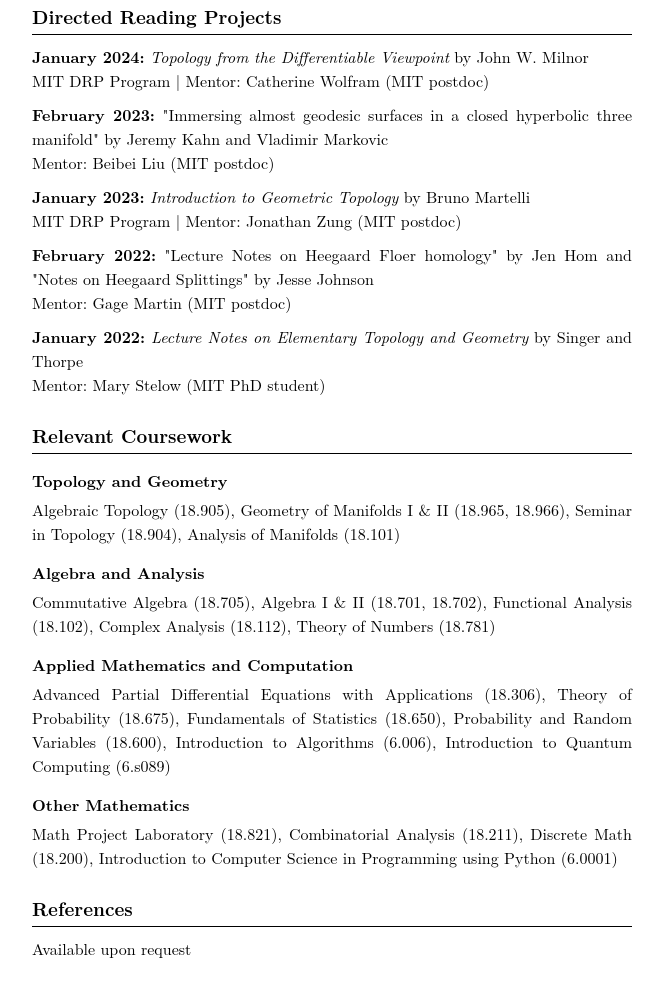
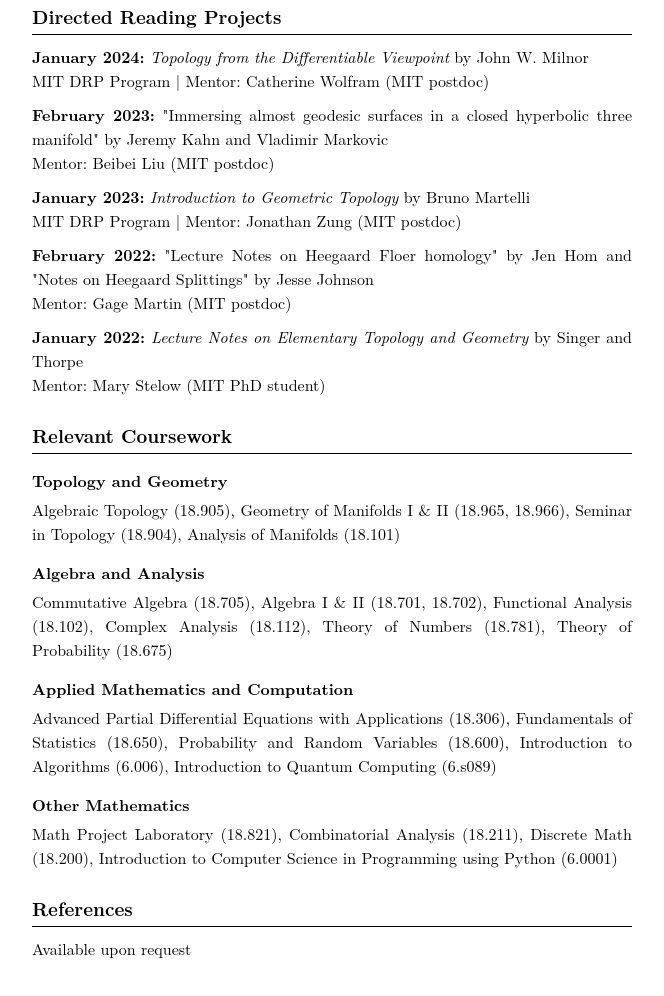
Before and after one commit to praveen-cloudclarity/archanamohandas, a plain HTML site: page cv.html in a window 1280 px wide. Shown: the part 1161-2157 px from the top of the page, without its empty margins (308-972 px from the left). Drawn offline with Linux system fonts and the light colour scheme.

Commit message:
fix course

```diff
--- a/cv.html
+++ b/cv.html
@@ -89,12 +89,13 @@
             <h3>Algebra and Analysis</h3>
             <p>
                 Commutative Algebra (18.705), Algebra I & II (18.701, 18.702),
-                Functional Analysis (18.102), Complex Analysis (18.112), Theory of Numbers (18.781)
+                Functional Analysis (18.102), Complex Analysis (18.112), Theory of Numbers (18.781),
+                Theory of Probability (18.675)
             </p>
 
             <h3>Applied Mathematics and Computation</h3>
             <p>
-                Advanced Partial Differential Equations with Applications (18.306), Theory of Probability (18.675),
+                Advanced Partial Differential Equations with Applications (18.306),
                 Fundamentals of Statistics (18.650), Probability and Random Variables (18.600),
                 Introduction to Algorithms (6.006), Introduction to Quantum Computing (6.s089)
             </p>
```
